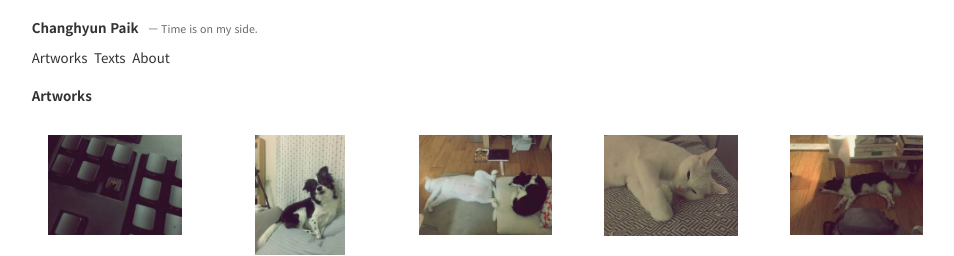
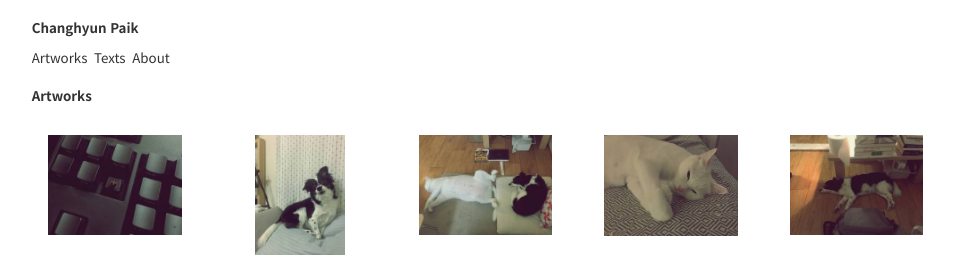
Before and after one commit to paikwiki/jt-alpha, a Jekyll site: the page built from index.html, in a window 1280 px wide. Shown: the top 256 px of the page, without its empty margins (145-1099 px from the left). Built offline with Jekyll 4.4.1, drawn with Linux system fonts in a browser that asks for light colours.

Commit message:
Add If statement on Header:hospital:

```diff
--- a/_config.yml
+++ b/_config.yml
@@ -1,4 +1,4 @@
 title: Changhyun Paik
-description: Time is on my side.
+description: ~
 baseurl: /jt-alpha
 permalink: none
--- a/_layouts/default.html
+++ b/_layouts/default.html
@@ -12,7 +12,9 @@
   <article class="global-wrapper">
     <header class="site-header">
       <h1><a href="{{ '/' | prepend:site.baseurl }}">{{ site.title }}</a></h1>
-      <p class="tagline">{{ site.description }}</p>
+      {% if site.description %}
+        <p class="tagline">{{ site.description }}</p>
+      {% endif %}
       {% include navigation.html %}
     </header>
     <section class="site-content">
```
